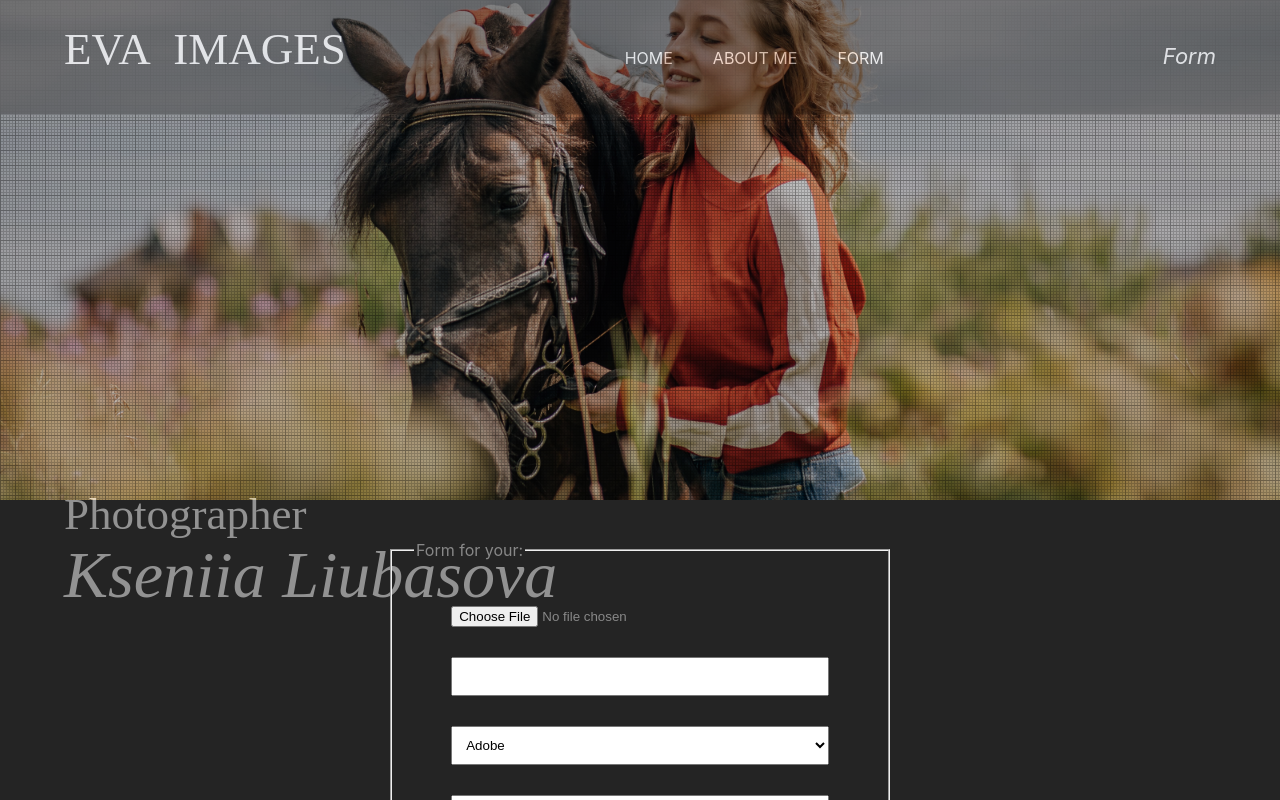
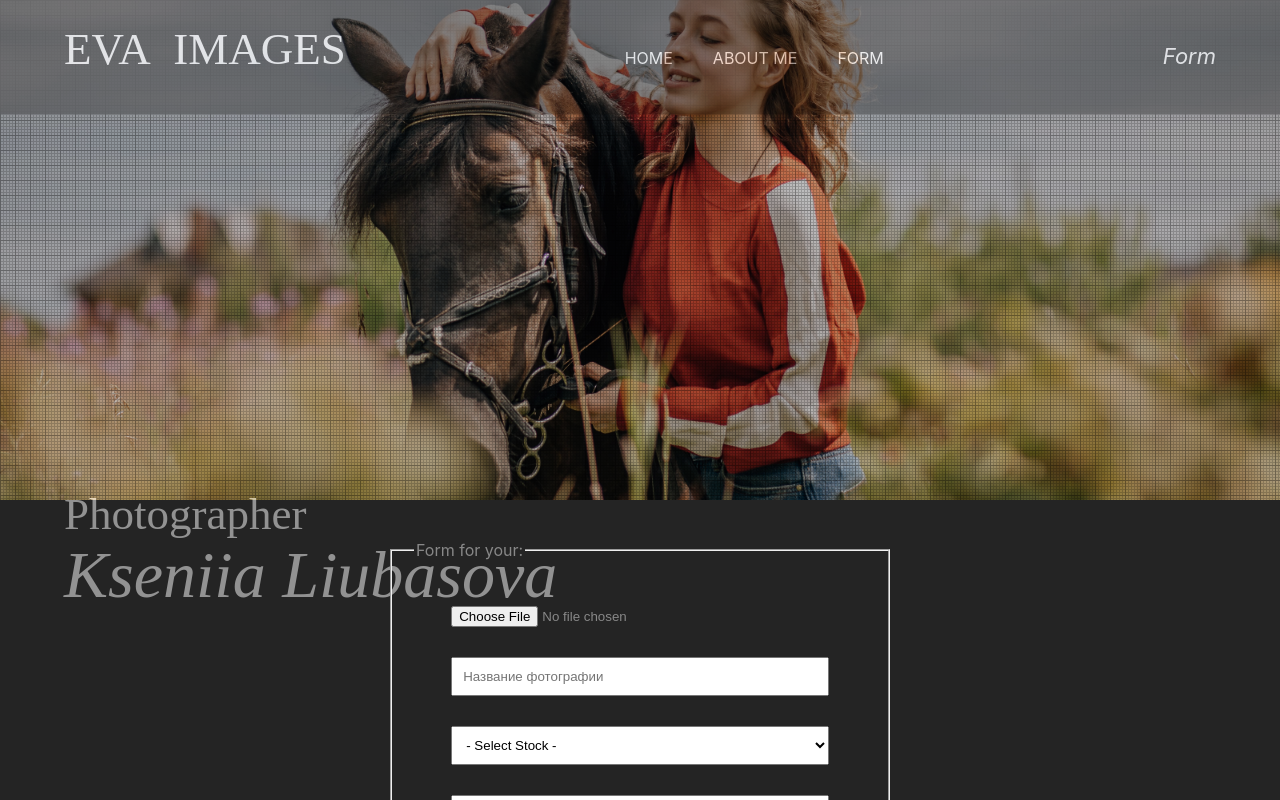
Before and after one commit to evakerrigan/eva-images, a React (Vite) app: page /form in a window 1280 px wide. Shown: the top 800 px of the page. Built offline with nearby package versions, Linux system fonts and the light colour scheme; a web font is replaced by a local one.

Commit message:
refactor: add validate at input

```diff
--- a/src/components/Form/Form.tsx
+++ b/src/components/Form/Form.tsx
@@ -54,20 +54,34 @@ export function Form() {
           <legend className="input-legend-title">Form for your:</legend>
           <input
             type="file"
-            {...register('inputFile', { required: true })}
+            {...register('inputFile', {
+              required: true,
+              validate: (value) =>
+                value[0].type === 'image/jpeg' || value[0].type === 'image/png' ? true : false,
+            })}
             accept="image/png, image/jpeg"
             className="input input-image file"
           />
-          <div>{errors?.inputFile && <p className="input-error">Нет картинки</p>}</div>
+          <div>
+            {errors?.inputFile && (
+              <p className="input-error">Нет фотографии, или фото не формата jpg/png</p>
+            )}
+          </div>
           <input
             type="text"
-            {...register('inputTitle', { required: true })}
+            {...register('inputTitle', {
+              required: true,
+              validate: (value) =>
+                value.length < 3 ? false : value[0] == value[0].toUpperCase() ? true : false,
+            })}
+            placeholder="Название фотографии"
             className="input input-text title"
           />
           <div>
             {errors?.inputTitle && (
               <p className="input-error">
-                Название фото должно содержать хотя бы 1 букву и должно начинаться с заглавной
+                Название фото должно содержать хотя бы 3 знака и должно начинаться с заглавной, если
+                начинается с буквы
               </p>
             )}
           </div>
@@ -75,9 +89,7 @@ export function Form() {
             {...register('inputSelect', { required: true })}
             className="input input-select stock"
           >
-            <option value="" disabled>
-              Select Stock
-            </option>
+            <option value="">- Select Stock -</option>
             <option value="adobe">Adobe</option>
             <option value="getty">Getty</option>
             <option value="offset">Offset</option>
```
